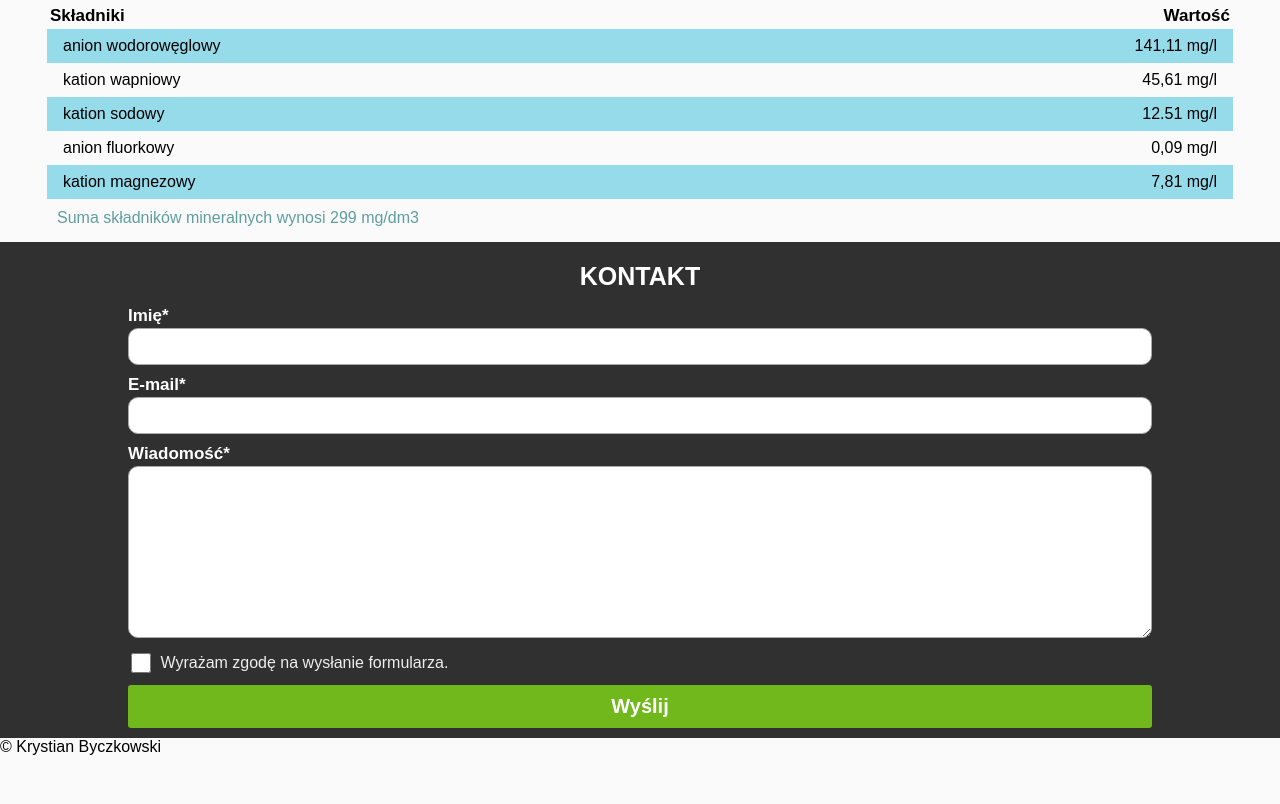
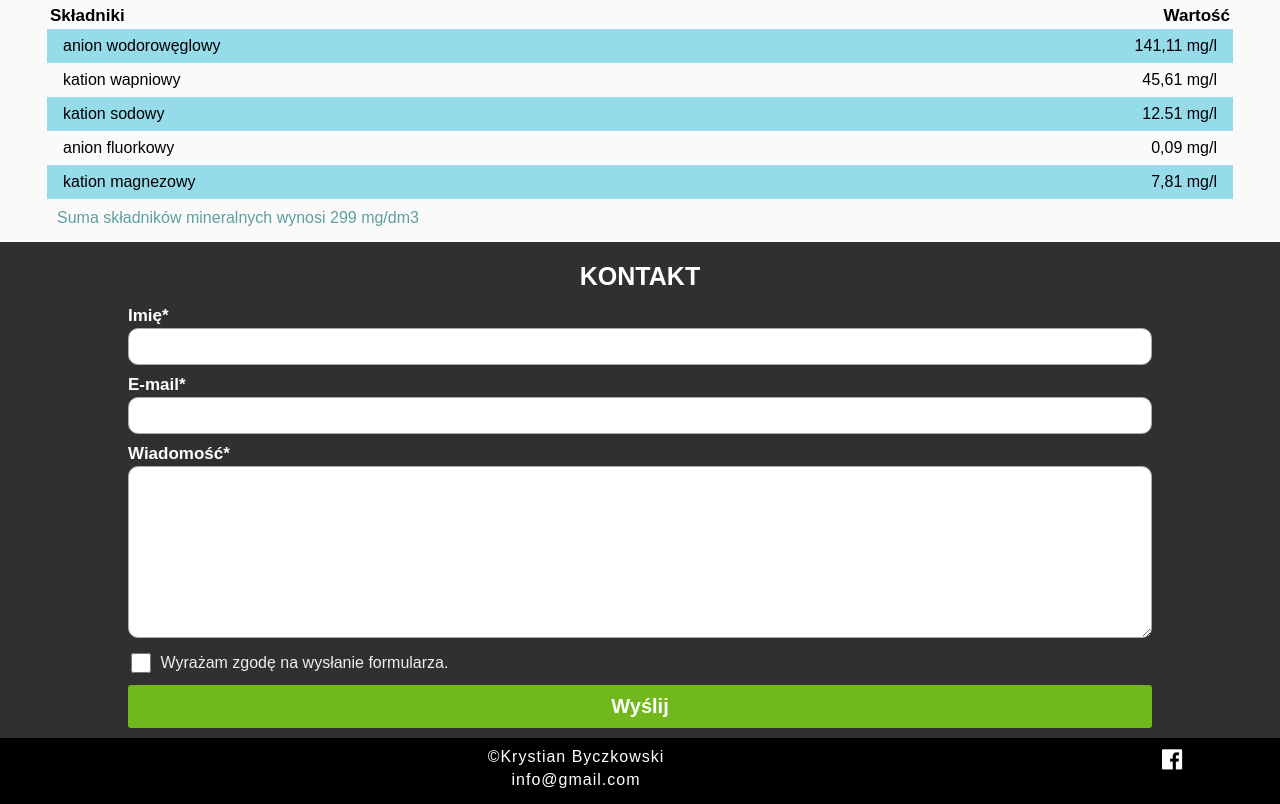
Before and after one commit to Byczowskik/water-side, a plain HTML site: page index.html in a window 1280 px wide. Shown: the part 3088-3892 px from the top of the page. Before the commit the page ends 3844 px from the top, so only its background shows below. Drawn offline with nearby package versions, Linux system fonts and the light colour scheme.

Commit message:
Add footer

```diff
--- a/index.html
+++ b/index.html
@@ -6,6 +6,7 @@
     <title>Ostrowianka Zdrój</title>
     <meta name="viewport" content="width=device-width, initial-scale=1.0">
     <link href="https://fonts.googleapis.com/css?family=Lato:400,700|Roboto:400,700&amp;subset=latin-ext" rel="stylesheet">
+    <link rel="stylesheet" href="https://use.fontawesome.com/releases/v5.7.2/css/all.css" integrity="sha384-fnmOCqbTlWIlj8LyTjo7mOUStjsKC4pOpQbqyi7RrhN7udi9RwhKkMHpvLbHG9Sr" crossorigin="anonymous">
     <link rel="stylesheet" href="style.css">
 
     <script src="https://code.jquery.com/jquery-3.2.1.js"></script>
@@ -190,9 +191,14 @@
             </div>
         </form>
     </section>
-    <footer class="clearix">
-        <div class="map"></div>
-        <p class="ft">&copy; Krystian Byczkowski</p>
+    <footer class="clearfix">
+        <div class="ft-contact ">
+            <p class="ft">&copy;Krystian Byczkowski</p>
+            <p class="ft">info@gmail.com</p>
+        </div>
+        <div class="socials"><a href="https://www.facebook.com/">
+                <i class="fab fa-facebook"></i></a>
+        </div>
     </footer>
 </body>
 
--- a/style.css
+++ b/style.css
@@ -654,7 +654,43 @@ form .sbt:hover {
 
 /*footer*/
 footer {
-    /*    background-color: #303030;*/
+    background-color: black;
+    width: 100%;
 }
 
-.map {}
+.ft-contact {
+    float: left;
+    width: 90%;
+    padding: 10px;
+    text-align: justify;
+}
+
+.ft {
+    color: white;
+
+    padding-bottom: 5px;
+    font-size: 16px;
+}
+
+.socials {
+    float: right;
+    width: 10%;
+    text-align: left;
+    padding: 10px;
+}
+
+.fab {
+    color: white;
+    font-size: 23px;
+}
+
+@media (orientation: landscape) and (min-width: 1024px) {
+    .ft-contact {
+        text-align: center;
+        letter-spacing: 1px;
+    }
+
+    .socials {
+        text-align: left;
+    }
+}
```
